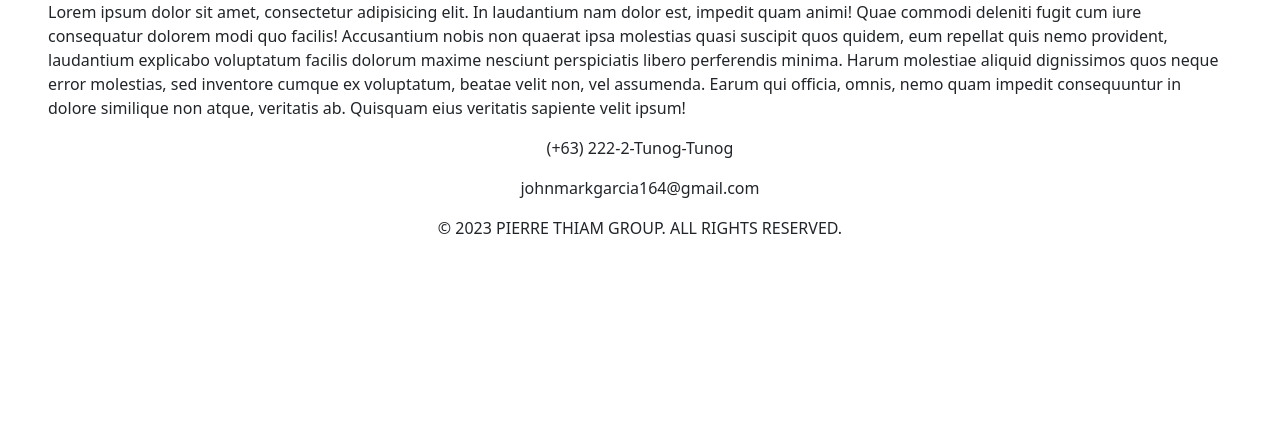
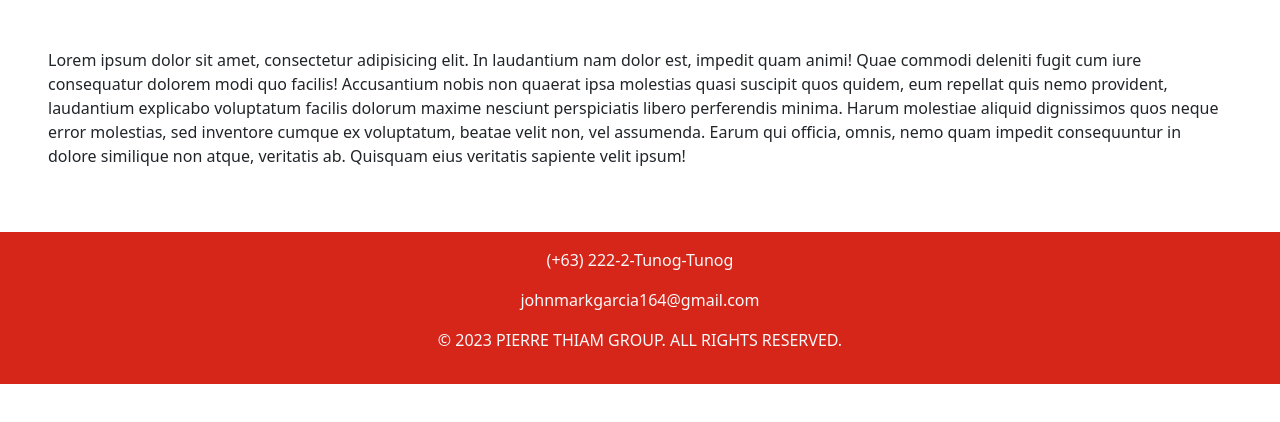
Before and after one commit to mozes-lol/JohDrewIanDrianArk, a plain HTML site: page index.html in a window 1280 px wide. Drawn offline with Linux system fonts and the light colour scheme; a script that the page names is missing.

Commit message:
add spacing

```diff
--- a/index.html
+++ b/index.html
@@ -10,8 +10,8 @@
   </head>
   <body>
 	<script src="index.js"></script>
-    <p class="mx-5">Lorem ipsum dolor sit amet, consectetur adipisicing elit. In laudantium nam dolor est, impedit quam animi! Quae commodi deleniti fugit cum iure consequatur dolorem modi quo facilis! Accusantium nobis non quaerat ipsa molestias quasi suscipit quos quidem, eum repellat quis nemo provident, laudantium explicabo voluptatum facilis dolorum maxime nesciunt perspiciatis libero perferendis minima. Harum molestiae aliquid dignissimos quos neque error molestias, sed inventore cumque ex voluptatum, beatae velit non, vel assumenda. Earum qui officia, omnis, nemo quam impedit consequuntur in dolore similique non atque, veritatis ab. Quisquam eius veritatis sapiente velit ipsum!</p>
-    <footer>
+    <p class="mx-5 py-5">Lorem ipsum dolor sit amet, consectetur adipisicing elit. In laudantium nam dolor est, impedit quam animi! Quae commodi deleniti fugit cum iure consequatur dolorem modi quo facilis! Accusantium nobis non quaerat ipsa molestias quasi suscipit quos quidem, eum repellat quis nemo provident, laudantium explicabo voluptatum facilis dolorum maxime nesciunt perspiciatis libero perferendis minima. Harum molestiae aliquid dignissimos quos neque error molestias, sed inventore cumque ex voluptatum, beatae velit non, vel assumenda. Earum qui officia, omnis, nemo quam impedit consequuntur in dolore similique non atque, veritatis ab. Quisquam eius veritatis sapiente velit ipsum!</p>
+    <footer class="bg-primary text-light py-3">
         <p class="text-center">(+63) 222-2-Tunog-Tunog</p>
         <p class="text-center">johnmarkgarcia164@gmail.com</p>
         <p class="text-center">© 2023 PIERRE THIAM GROUP. ALL RIGHTS RESERVED.</p>
```
